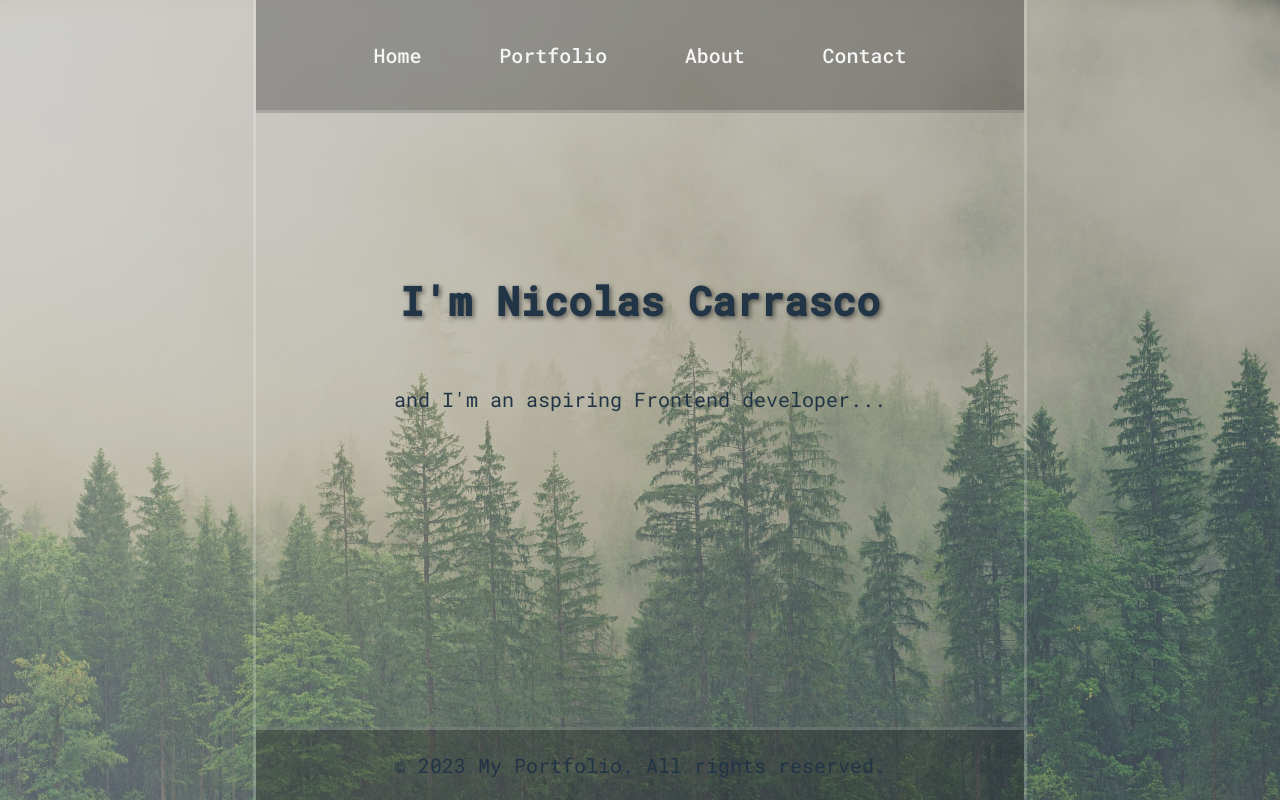
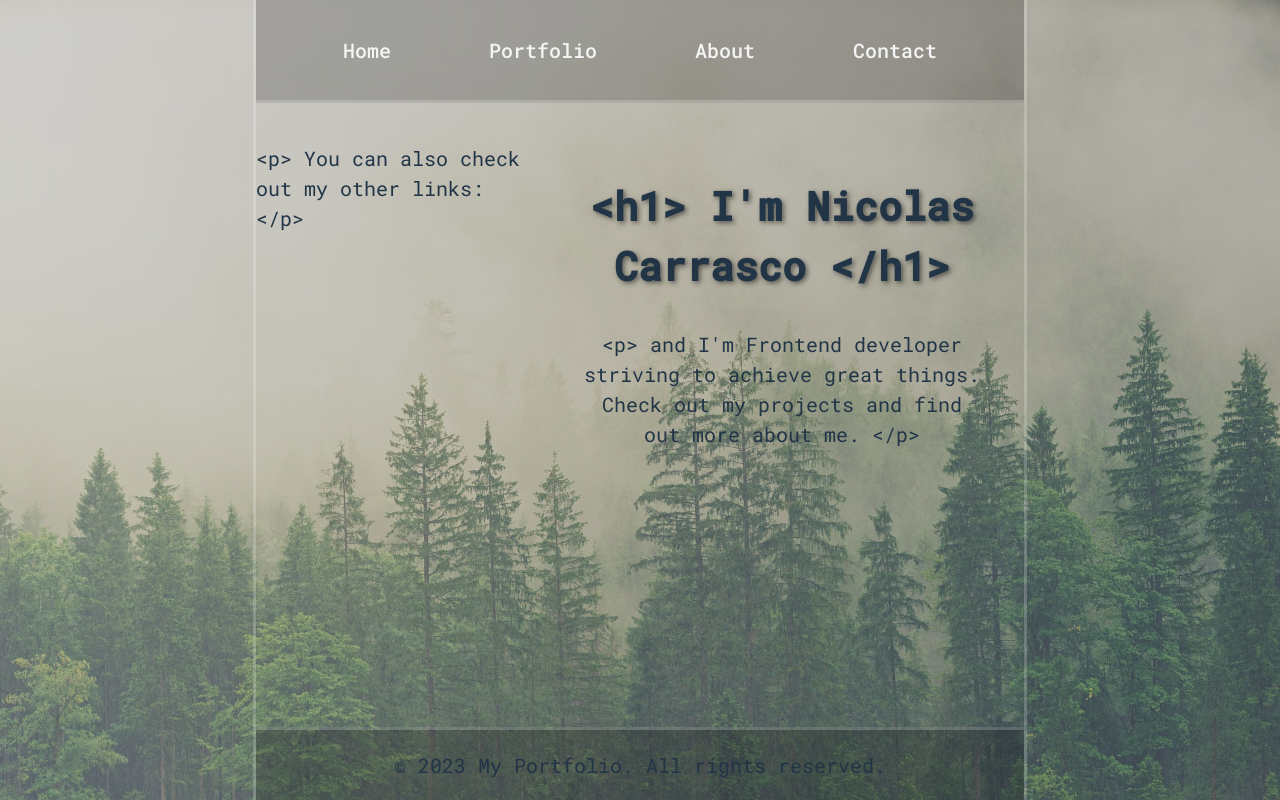
Before and after one commit to Niccar95/Portfolio, a website built with Vite: page index.html in a window 1280 px wide. Built offline with nearby package versions, Linux system fonts and the light colour scheme.

Commit message:
sektion för länkar skapad

```diff
--- a/index.html
+++ b/index.html
@@ -16,6 +16,11 @@
 
         <section id="mainContainer__presentation"></section>
 
+        <section id="mainContainer__myLinksContainer">
+          <nav id="mainContainer__myLinksContainer-navigation"></nav>
+        </section>
+
+
        </main>
       <footer id="myFooter">
 
--- a/src/js/main.js
+++ b/src/js/main.js
@@ -1,17 +1,17 @@
 import '../scss/style.scss'
 
 
-const navigation = document.getElementById("header__navigation");
+const headerNavigation = document.getElementById("header__navigation");
 
 const navLink = document.createElement("a");
 const navLink2 = document.createElement("a");
 const navLink3 = document.createElement("a");
 const navLink4 = document.createElement("a");
 
-navigation.appendChild(navLink);
-navigation.appendChild(navLink2);
-navigation.appendChild(navLink3);
-navigation.appendChild(navLink4);
+headerNavigation.appendChild(navLink);
+headerNavigation.appendChild(navLink2);
+headerNavigation.appendChild(navLink3);
+headerNavigation.appendChild(navLink4);
 
 navLink.setAttribute("href", "#");
 navLink2.setAttribute("href", "#");
@@ -23,24 +23,66 @@ navLink2.textContent = "Portfolio";
 navLink3.textContent = "About";
 navLink4.textContent = "Contact";
 
+navLink.className = "header__navigation-links";
+navLink2.className = "header__navigation-links";
+navLink2.className = "header__navigation-links";
+navLink3.className = "header__navigation-links";
+navLink4.className = "header__navigation-links";
+
 
 const presentationContainer = document.getElementById("mainContainer__presentation");
 const mainTitle = document.createElement("h1");
 
 presentationContainer.appendChild(mainTitle);
 
-mainTitle.textContent = "I'm Nicolas Carrasco";
+mainTitle.textContent = "<h1> I'm Nicolas Carrasco </h1>";
 
 const presentation = document.createElement("p");
 presentationContainer.appendChild(presentation);
-presentation.textContent = "and I'm an aspiring Frontend developer...";
+presentation.textContent = "<p> and I'm Frontend developer striving to achieve great things. Check out my projects and find out more about me. </p>";
+
+
+
+const checkMyLinks = document.createElement("p");
+
+const myLinksContainer = document.getElementById("mainContainer__myLinksContainer");
+myLinksContainer.appendChild(checkMyLinks);
+checkMyLinks.textContent = "<p> You can also check out my other links: </p>";
+
+
+const myLinksNavigation = document.getElementById("mainContainer__myLinksContainer-navigation");
+
+const myLinks = document.createElement("a");
+myLinksNavigation.appendChild(myLinks);
+
+const myLinks2 = document.createElement("a");
+myLinksNavigation.appendChild(myLinks2);
+
+const myLinks3 = document.createElement("a");
+myLinksNavigation.appendChild(myLinks3);
+
+const myLinksIcon = document.createElement("svg");
+
+
+
+
+
+
+
+
+/*
 
 const imgContainer = document.getElementById("mainContainer__imgContainer");
 const myPicture = document.createElement("img");
 myPicture.src = "/src/img/myPic.jpg";
 myPicture.setAttribute("id", "mainContainer__imgContainer__myPicture");
 
-//imgContainer.appendChild(myPicture);
+imgContainer.appendChild(myPicture);
+
+*/
+
+
+
 
 const myFooter = document.getElementById("myFooter");
 const footerContent = document.createElement("p");
--- a/src/scss/style.scss
+++ b/src/scss/style.scss
@@ -15,27 +15,30 @@
 }
 
 #header {
-  padding: 2em;
+  height: 100px;
   border-bottom: solid rgba(255, 255,255, 0.2);
-  background-color: rgba(20, 20, 20, 0.3);
+  background-color: rgba(0, 0, 0, 0.2);
   margin-bottom: 1em;
 
   &__navigation {
+    height: 100px;
     display: flex;
     justify-content: space-evenly;
     align-items: center;
 a {
   font-weight: 500;
   color: whitesmoke;
-  text-decoration: inherit;
+  text-decoration: none;
+  padding: 5px 10px;
+  border: 1px solid transparent;
+  transition: border-color 0.3s ease;
+}
 }
 a:hover {
-  color: rgb(250, 131, 52);
-
+  border: 1px solid rgba(255, 255,255, 0.5);
 }
 }
 
-}
 
 body {
   display: flex;
@@ -44,7 +47,7 @@ body {
   margin: 0 auto;
   min-height: 100vh;
   border-right: solid rgba(255, 255,255, 0.2);
-  border-left: solid rgba(255, 255,255, 0.2);
+  border-left: solid rgba(255, 255, 255, 0.2);
 
 #mainContainer {
   flex: 1;
@@ -55,10 +58,7 @@ body {
   grid-template-columns: auto auto auto;
 
   &__presentation {
-    display: flex;
-    flex-direction: column;
-    align-items: center;
-    justify-content: center;
+    text-align: center;
     padding: 1em;
     grid-area: 1 / 2 / 2 / 3;
 
@@ -92,7 +92,7 @@ body {
   align-items: center;
   justify-content: center;
   border-top: solid rgba(255, 255,255, 0.2);
-  background-color: rgba(20, 20, 20, 0.3);
+  background-color: rgba(0, 0, 0, 0.2);
 
 }
 
```
